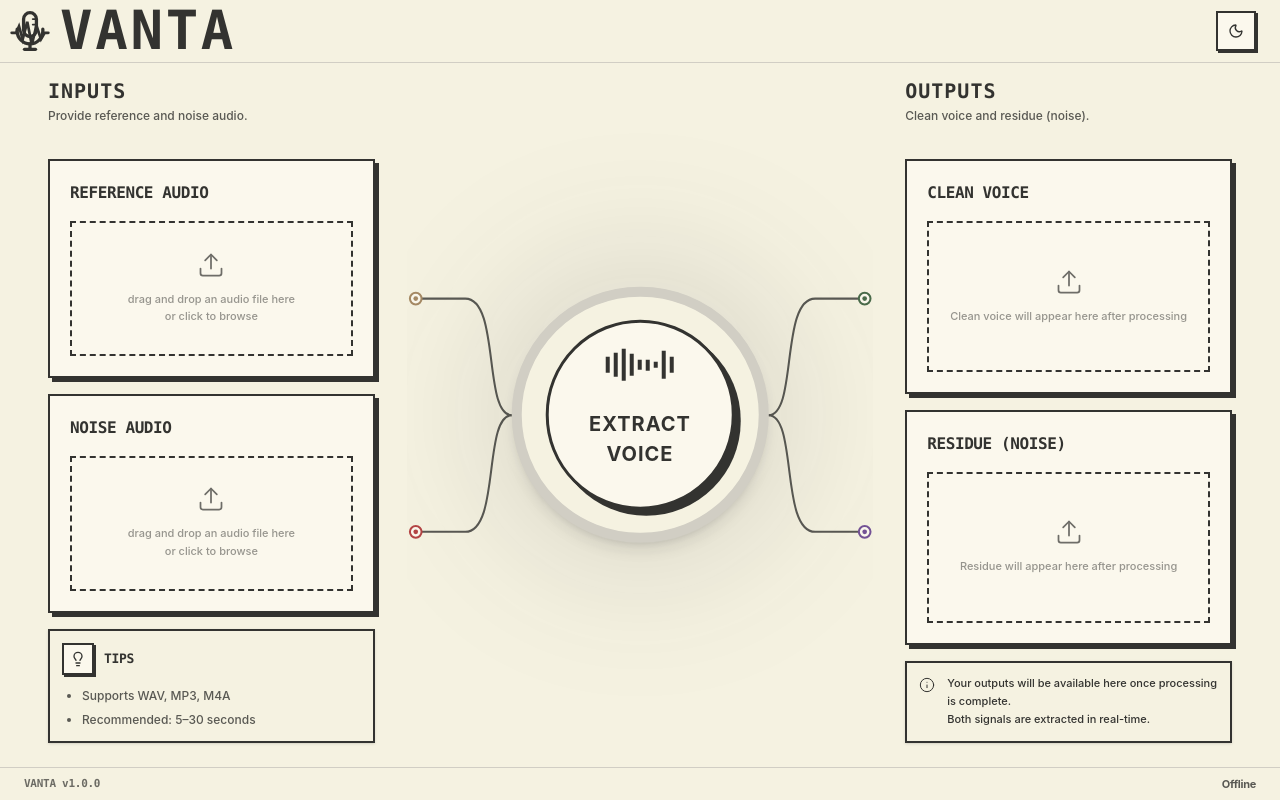
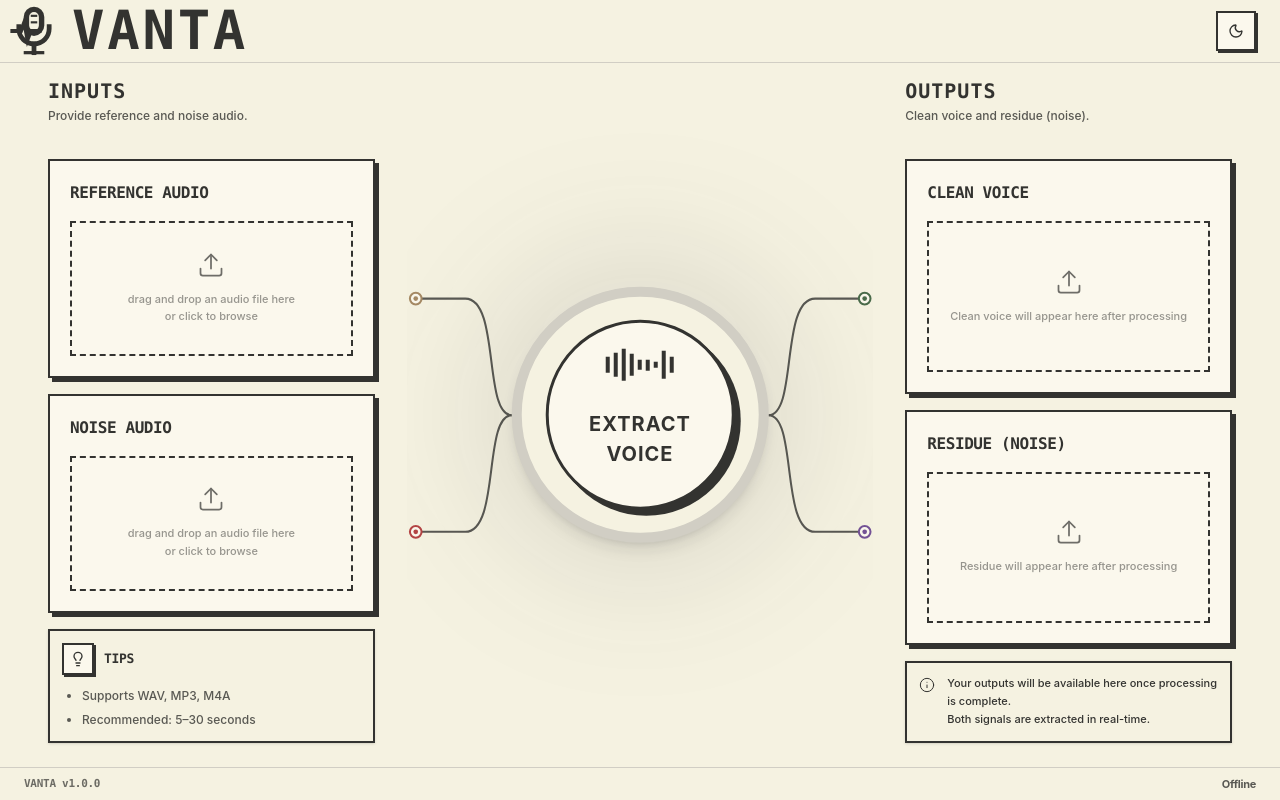
Before and after one commit to Komalpreet2809/Vanta, a Next.js app in the folder web/: page / in a window 1280 px wide. Built offline with nearby package versions, Linux system fonts and the light colour scheme; no server answers.

Commit message:
style: upgrade mic logo to premium industrial studio-capsule version

```diff
--- a/web/src/components/Header.tsx
+++ b/web/src/components/Header.tsx
@@ -36,35 +36,34 @@ export function Header() {
   return (
     <header className="pl-2 pr-6 py-1 flex items-center justify-between border-b border-[var(--border-main)] bg-[var(--bg-header)]">
       <div className="flex items-center gap-3">
-        <div className="flex items-center gap-3">
+        <div className="flex items-center gap-4">
           <svg
-            width="44"
-            height="44"
+            width="52"
+            height="52"
             viewBox="0 0 24 24"
             fill="none"
             stroke="var(--text-main)"
-            strokeWidth="1.8"
-            strokeLinecap="round"
-            strokeLinejoin="round"
+            strokeWidth="2.2"
+            strokeLinecap="square"
+            strokeLinejoin="miter"
             className="text-[var(--text-main)] shrink-0"
           >
-            {/* Mic Capsule */}
-            <path d="M12 2a3.5 3.5 0 0 0-3.5 3.5v6a3.5 3.5 0 0 0 7 0v-6A3.5 3.5 0 0 0 12 2z" />
+            {/* High-Stroke Mic Capsule */}
+            <rect x="8.5" y="2" width="7" height="11" rx="3.5" strokeWidth="2.5" />
 
-            {/* Mic Slits (Right side like image) */}
-            <line x1="13.5" y1="5.5" x2="15" y2="5.5" strokeWidth="1" />
-            <line x1="13.5" y1="8.5" x2="15" y2="8.5" strokeWidth="1" />
+            {/* Technical Slits */}
+            <line x1="11" y1="5" x2="13" y2="5" strokeWidth="1" />
+            <line x1="11" y1="8" x2="13" y2="8" strokeWidth="1" />
 
-            {/* Cradle & Stand */}
-            <path d="M19 11v1a7 7 0 0 1-14 0v-1" />
-            <line x1="12" y1="19" x2="12" y2="22" />
-            <line x1="9" y1="22" x2="15" y2="22" />
+            {/* Cradle & Heavy Base */}
+            <path d="M5 10v1a7 7 0 0 0 14 0v-1" />
+            <line x1="12" y1="18" x2="12" y2="22" />
+            <line x1="8" y1="22" x2="16" y2="22" strokeWidth="1.5" />
 
-            {/* Jagged Waveform (matches image pattern) */}
+            {/* Sharp, Precise Waveform */}
             <path
-              d="M2 13h2.5l1.5-3.5 2 7 2.5-9.5 2.5 12.5 2.5-10.5 2.5 7.5 2-3.5h2"
-              strokeWidth="1.5"
-              strokeLinejoin="miter"
+              d="M2 12h4l1.5-4 1.5 8 1.5-4h4"
+              strokeWidth="1.8"
               className="opacity-100"
             />
           </svg>
```
